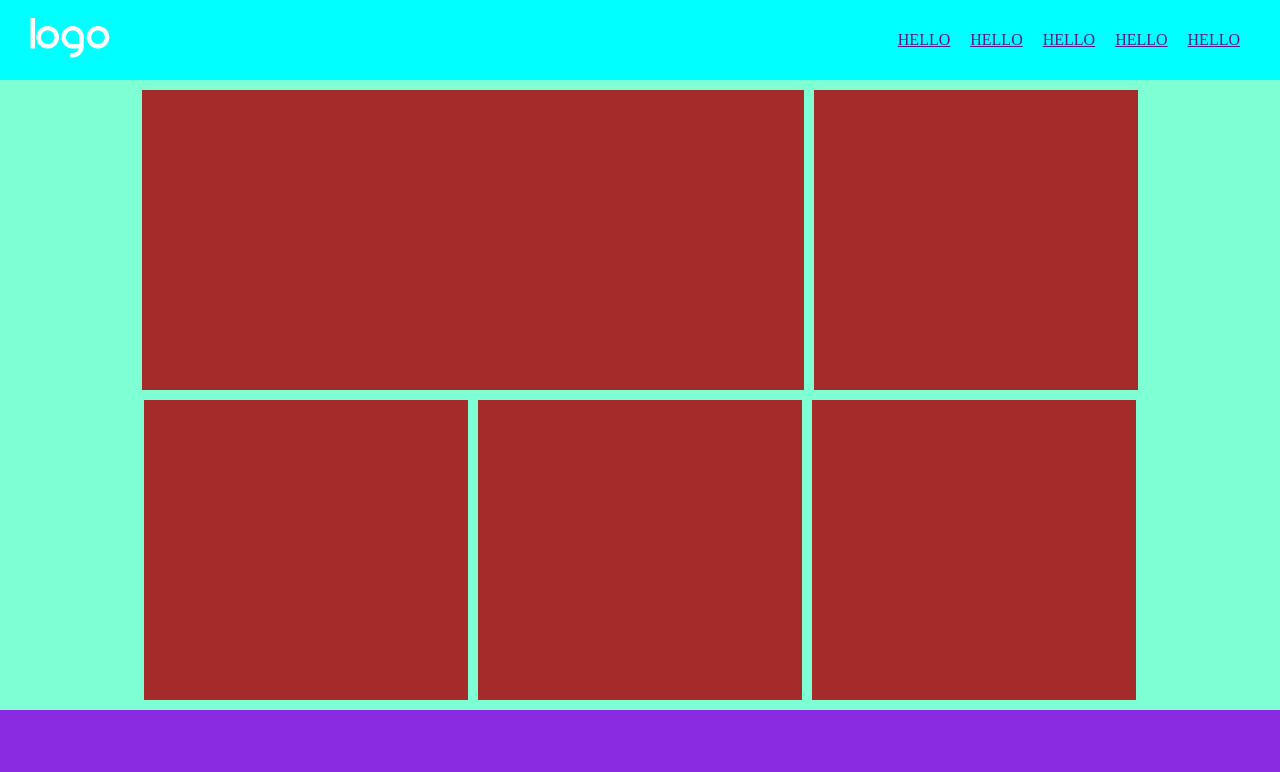
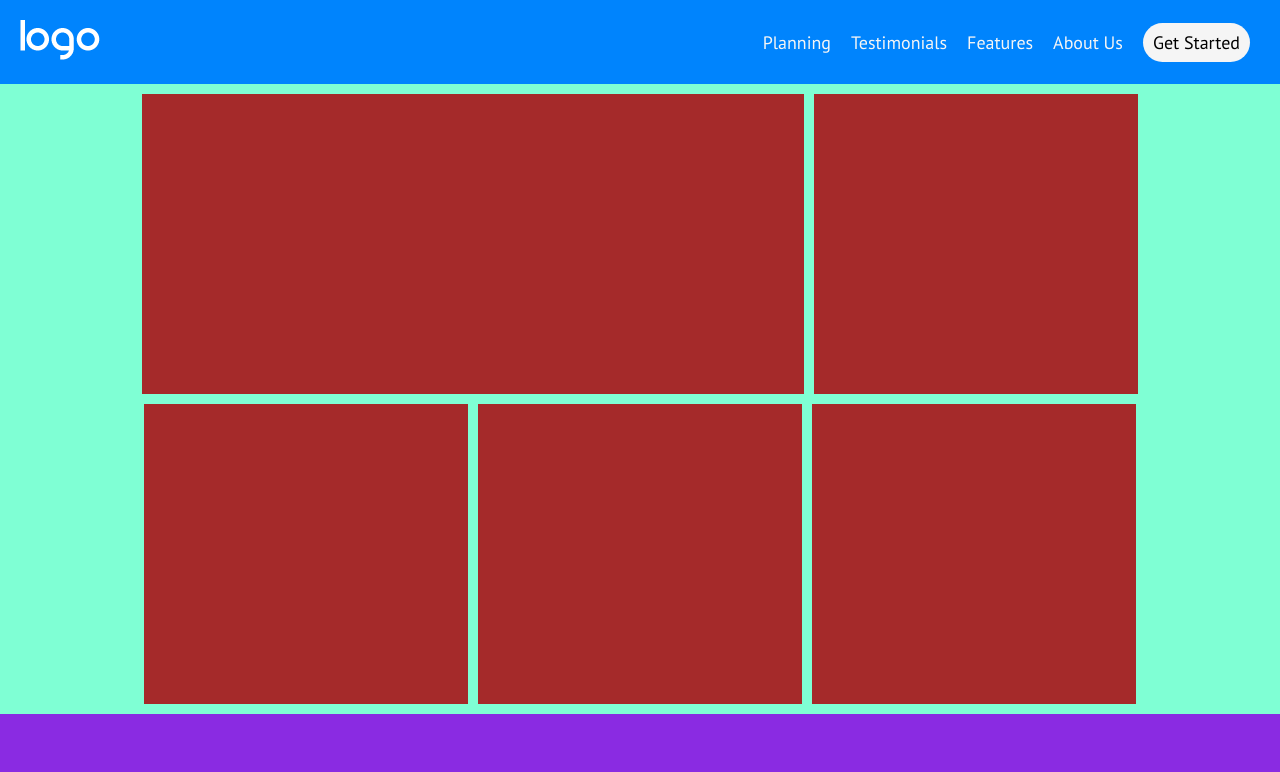
Before and after one commit to matteocenci/htmlcss-responsive-layout, a plain HTML site: page index.html in a window 1280 px wide. Shown: the top 772 px of the page. Drawn offline with Linux system fonts and the light colour scheme.

Commit message:
feat: header style done and responsive

```diff
--- a/css/style.css
+++ b/css/style.css
@@ -3,7 +3,9 @@
     margin: 0;
     padding: 0;
     box-sizing: border-box;
-    font-family: "PT Sans";
+    font-family: "PT Sans", sans-serif;
+    font-weight: 400;
+    font-style: normal;
 }
 
 img {
@@ -16,22 +18,37 @@ img {
     display: flex;
     align-items: center;
     justify-content: space-between;
-    padding: 30px;
+    padding: 20px;
     width: 100vw;
+    background-color: #0084FD;
 
     /* Debug */
-    height: 10vh;
-    background-color: aqua;
+    /* height: 10vh; */
 }
 
 .hamburger-menu i {
     font-size: 25px;
+    color: #f5f5f5
 
 }
 
 .nav{
     display: none;
 }
+
+.nav a{
+    text-decoration: none;
+    color: #f5f5f5;
+    font-size: 18px;
+}
+
+#start{
+    background-color: #f5f5f5;
+    padding: 8px 10px;
+    color: black;
+    border-radius: 20px;
+}
+
 
 /* /Header */
 
@@ -54,6 +71,8 @@ img {
 
         list-style: none;
     }
+
+
 
     .nav a{
         margin: 10px;
--- a/index.html
+++ b/index.html
@@ -6,34 +6,37 @@
     <title>Responsive</title>
     <link rel="stylesheet" href="./css/style.css">
     <link rel="stylesheet" href="https://cdnjs.cloudflare.com/ajax/libs/font-awesome/6.5.1/css/all.min.css" integrity="sha512-DTOQO9RWCH3ppGqcWaEA1BIZOC6xxalwEsw9c2QQeAIftl+Vegovlnee1c9QX4TctnWMn13TZye+giMm8e2LwA==" crossorigin="anonymous" referrerpolicy="no-referrer" />
+    <link rel="preconnect" href="https://fonts.googleapis.com">
+    <link rel="preconnect" href="https://fonts.gstatic.com" crossorigin>
+    <link href="https://fonts.googleapis.com/css2?family=PT+Sans:ital,wght@0,400;0,700;1,400;1,700&display=swap" rel="stylesheet">
     <meta name="viewport" content="width=device-width, initial-scale=1.0">
 </head>
 <body>
     <!-- Header and Nav -->
     <header>
         <div class="header-container">
-            <a href="logo" class="logo">
+            <a href="" class="logo">
                 <img src="img/logo.png" alt="">
             </a>
 
             <ul class="nav">
                 <li>
-                    <a href="">HELLO</a>
+                    <a href="">Planning</a>
                 </li>
                 <li>
-                    <a href="">HELLO</a>
+                    <a href="">Testimonials</a>
                 </li>
                 <li>
-                    <a href="">HELLO</a>
+                    <a href="">Features</a>
                 </li>
                 <li>
-                    <a href="">HELLO</a>
+                    <a href="">About Us</a>
                 </li>
                 <li>
-                    <a href="">HELLO</a>
+                    <a href="" id="start">Get Started</a>
                 </li>
             </ul>
-            <a href="hamburger" class="hamburger-menu">
+            <a href="" class="hamburger-menu">
                 <i class="fa-solid fa-bars"></i>
 
             </a>
```
